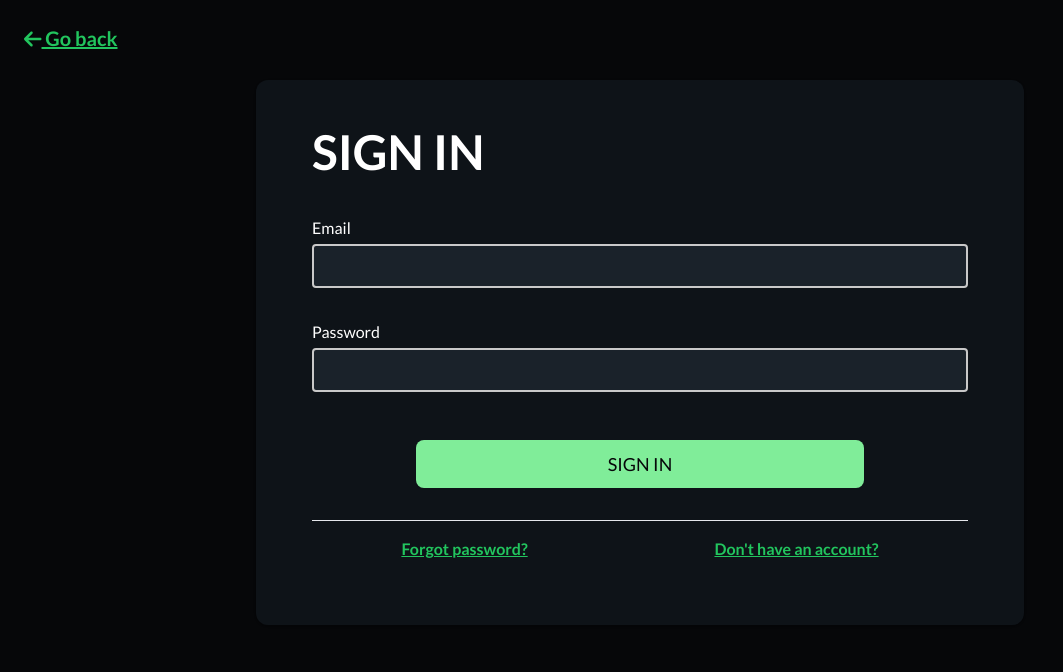
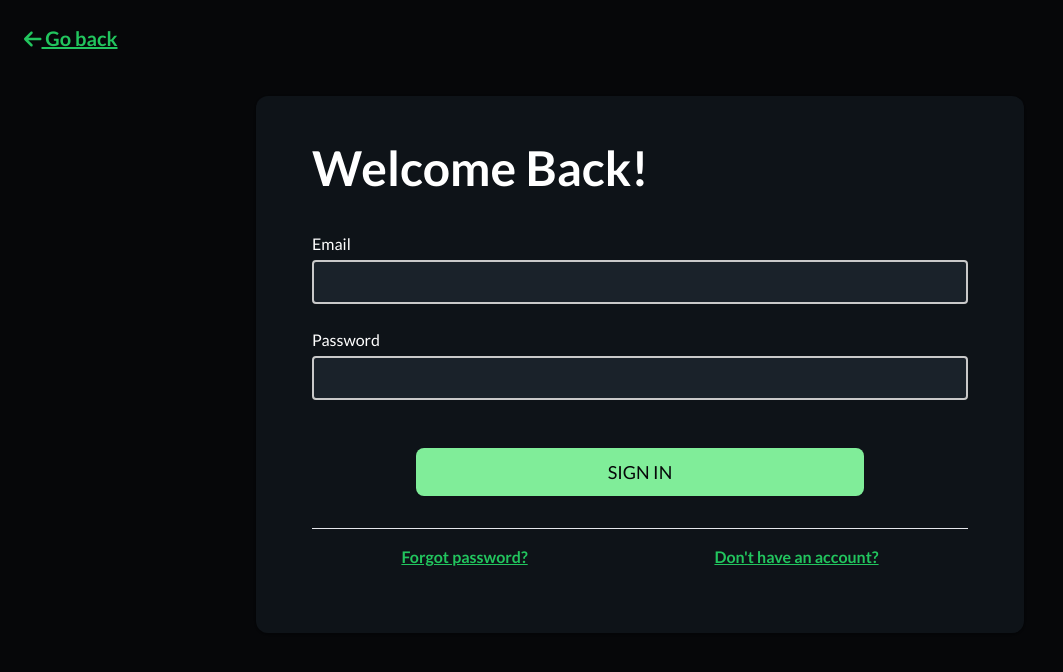
Before and after one commit to dalonga-kohi/questio, a React (Vite) app: page /login in a window 1280 px wide. Shown: the top 672 px of the page, without its empty margins (0-1063 px from the left). Built offline with nearby package versions, Linux system fonts and the light colour scheme.

Commit message:
Rewrite Login form

```diff
--- /dev/null
+++ b/src/components/auth/LoginForm.tsx
@@ -0,0 +1,49 @@
+import { useFormik } from 'formik'
+import * as Yup from 'yup'
+import Field from './features/Field'
+import LoginLinks from './features/LoginLinks'
+import Submit from './features/Submit'
+import Heading from './features/Heading'
+
+const LoginForm = () => {
+  const formik = useFormik({
+    initialValues: {
+      email: '',
+      password: '',
+    },
+    validationSchema: Yup.object({
+      email: Yup.string()
+        .email('Invalid email address')
+        .required('Email is required'),
+      password: Yup.string()
+        .min(8, 'Password must be at least 8 characters')
+        .required('Password is required'),
+    }),
+    onSubmit: (values) => {
+      // Handle form submission here, e.g., send the data to an API
+      console.log('Form submitted with values:', values)
+    },
+  })
+
+  return (
+    <form
+      onSubmit={formik.handleSubmit}
+      className="h-screen sm:h-max pb-12 pt-24 sm:pt-12 px-8 sm:px-14 flex flex-col w-full max-w-3xl shadow rounded-lg divide-y dark:divide-gray-200 divide-gray-500 dark:bg-black bg-gray-300 md:rounded-xl"
+    >
+      <div className="h-full w-full flex flex-col">
+        <Heading>Welcome Back!</Heading>
+
+        <Field caption="email" change={formik.handleChange} blur={formik.handleBlur} error={formik.errors.email} touched={formik.touched.email} value={formik.values.email} />
+
+        <span className='mt-6'></span>
+
+        <Field caption="password" change={formik.handleChange} blur={formik.handleBlur} error={formik.errors.password} touched={formik.touched.password} value={formik.values.password} />
+
+        <Submit value='sign in'/>
+      </div>
+      <LoginLinks />
+    </form>
+  )
+}
+
+export default LoginForm
--- /dev/null
+++ b/src/components/auth/features/Field.tsx
@@ -0,0 +1,34 @@
+interface IFormProps {
+    blur: (e: React.ChangeEvent<any>) => void
+    change: (e: React.ChangeEvent<any>) => void
+    value: string
+    error: string | undefined
+    touched: boolean | undefined
+    caption: string
+}
+
+const Field = ({blur, change, value, error, touched, caption} : IFormProps) => {
+    return (
+        <>
+        <label htmlFor={caption} className="text-md mb-1 capitalize">
+          {caption}
+        </label>
+        <input
+          type={caption}
+          id={caption}
+          name={caption}
+          className="input rounded w-full text-xl"
+          onChange={change}
+          onBlur={blur}
+          value={value}
+        />
+        {touched && error ? (
+          <div className="text-center dark:text-red-500 text-red-600">
+            {error}
+          </div>
+        ) : null}
+        </>
+    )
+}
+
+export default Field
--- /dev/null
+++ b/src/components/auth/features/Heading.tsx
@@ -0,0 +1,9 @@
+import { PropsWithChildren } from "react"
+
+const Heading = ({children}: PropsWithChildren) => {
+    return (
+        <h1 className="text-5xl mb-10 font-semibold">{children}</h1>
+    )
+}
+
+export default Heading
--- /dev/null
+++ b/src/components/auth/features/LoginLinks.tsx
@@ -0,0 +1,16 @@
+import { Link } from 'react-router-dom'
+
+const LoginLinks = () => {
+    return (
+        <div className="flex justify-around w-full flex-wrap py-2 md:py-4 items-center">
+        <Link to="/reset" className="link">
+          Forgot password?
+        </Link>
+        <Link to="/register" className="link ml-2">
+          Don&#39;t have an account?
+        </Link>
+      </div>
+    )
+}
+
+export default LoginLinks
--- /dev/null
+++ b/src/components/auth/features/Submit.tsx
@@ -0,0 +1,17 @@
+interface IProps {
+    value: string
+}
+
+const Submit = ({value} : IProps) => {
+    return (
+        <span className="w-full flex justify-center mb-8">
+          <input
+            type="submit"
+            value={value}
+            className="input rounded-lg py-2.5 w-full sm:max-w-md mt-12 outline-2 focus:outline-slate-600 dark:focus:outline-white uppercase dark:bg-accent bg-green-500 dark:text-black-darker border-0 shadow-sm font-medium cursor-pointer text-lg"
+          />
+        </span>
+    )
+}
+
+export default Submit
--- a/src/components/login/index.tsx
+++ /dev/null
@@ -1,87 +0,0 @@
-import React from 'react'
-import { useFormik } from 'formik'
-import * as Yup from 'yup'
-import { Link } from 'react-router-dom'
-
-const LoginForm: React.FC = () => {
-  const formik = useFormik({
-    initialValues: {
-      email: '',
-      password: '',
-    },
-    validationSchema: Yup.object({
-      email: Yup.string()
-        .email('Invalid email address')
-        .required('Email is required'),
-      password: Yup.string()
-        .min(8, 'Password must be at least 8 characters')
-        .required('Password is required'),
-    }),
-    onSubmit: (values) => {
-      // Handle form submission here, e.g., send the data to an API
-      console.log('Form submitted with values:', values)
-    },
-  })
-
-  return (
-    <form
-      onSubmit={formik.handleSubmit}
-      className="h-screen sm:h-max py-12 px-8 sm:px-14 flex flex-col w-full max-w-3xl shadow rounded-lg divide-y dark:divide-gray-200 divide-gray-500 dark:bg-black bg-gray-300 md:rounded-xl"
-    >
-      <div className="h-full w-full flex flex-col">
-        <h1 className="text-5xl mb-10 font-semibold">SIGN IN</h1>
-        <label htmlFor="email" className="text-md mb-1">
-          Email
-        </label>
-        <input
-          type="text"
-          id="email"
-          name="email"
-          className="input rounded w-full text-xl"
-          onChange={formik.handleChange}
-          onBlur={formik.handleBlur}
-          value={formik.values.email}
-        />
-        {formik.touched.email && formik.errors.email ? (
-          <div className="text-center dark:text-red-500 text-red-600">
-            {formik.errors.email}
-          </div>
-        ) : null}
-        <label htmlFor="password" className="text-md mb-1 mt-8">
-          Password
-        </label>
-        <input
-          type="password"
-          id="password"
-          name="password"
-          className="input rounded w-full text-xl"
-          onChange={formik.handleChange}
-          onBlur={formik.handleBlur}
-          value={formik.values.password}
-        />
-        {formik.touched.password && formik.errors.password ? (
-          <div className="text-center dark:text-red-500 text-red-600">
-            {formik.errors.password}
-          </div>
-        ) : null}
-        <span className="w-full flex justify-center mb-8">
-          <input
-            type="submit"
-            value="sign in"
-            className="input rounded-lg py-2.5 w-full sm:max-w-md mt-12 focus:border-gray-600 dark:focus:border-gray-100 focus:border-2 uppercase dark:bg-accent bg-green-500 dark:text-black-darker border-0 shadow-sm font-medium cursor-pointer text-lg"
-          />
-        </span>
-      </div>
-      <div className="flex justify-around w-full flex-wrap py-2 md:py-4 items-center">
-        <Link to="/reset" className="link">
-          Forgot password?
-        </Link>
-        <Link to="/register" className="link ml-2">
-          Don&#39;t have an account?
-        </Link>
-      </div>
-    </form>
-  )
-}
-
-export default LoginForm
--- a/src/layouts/LoginLayout.tsx
+++ b/src/layouts/LoginLayout.tsx
@@ -1,6 +1,6 @@
 import { PropsWithChildren } from 'react'
 import ThemeIcon from '../components/main/interface/TopBar/features/ThemeIcon'
-import Nav from '../components/login/interface/Nav'
+import Nav from '../components/auth/interface/Nav'
 
 const LoginLayout = ({ children }: PropsWithChildren) => {
   return (
@@ -9,7 +9,7 @@ const LoginLayout = ({ children }: PropsWithChildren) => {
       <span className="hidden">
         <ThemeIcon />
       </span>
-      <main className="flex w-full items-center justify-center sm:items-start sm:px-36 sm:py-20 h-screen">
+      <main className="flex w-full items-center justify-center sm:items-start sm:px-36 sm:pb-12 sm:pt-24 h-screen">
         {children}
       </main>
     </>
--- a/src/pages/authentication/LoginPage.tsx
+++ b/src/pages/authentication/LoginPage.tsx
@@ -1,10 +1,10 @@
-import Login from '../../components/login'
+import LoginForm from '../../components/auth/LoginForm'
 import LoginLayout from '../../layouts/LoginLayout'
 
 const LoginPage = () => {
   return (
     <LoginLayout>
-      <Login />
+      <LoginForm />
     </LoginLayout>
   )
 }
```
Also changed, not shown: src/components/auth/interface/Nav.tsx (renamed from src/components/login/interface/Nav.tsx).
